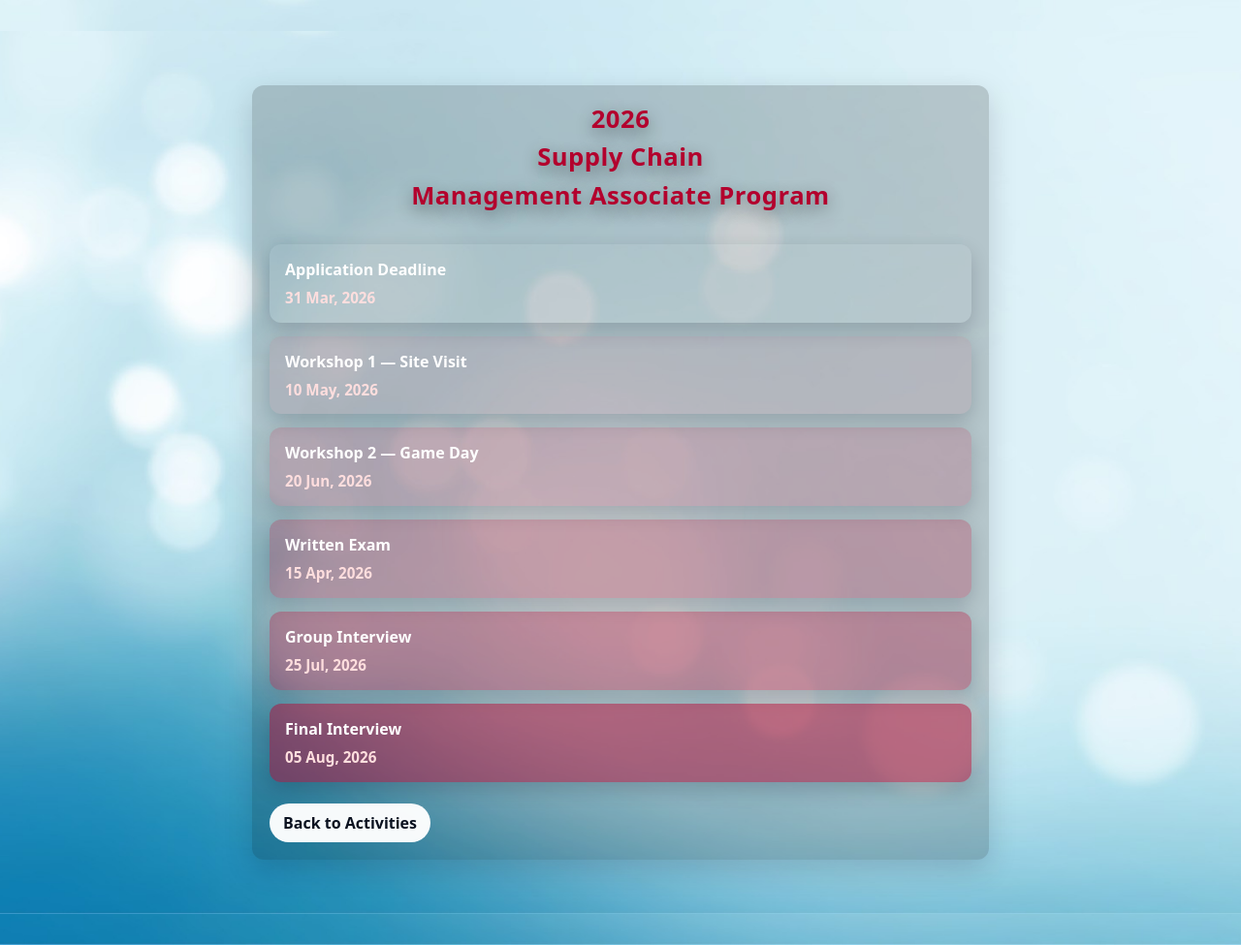
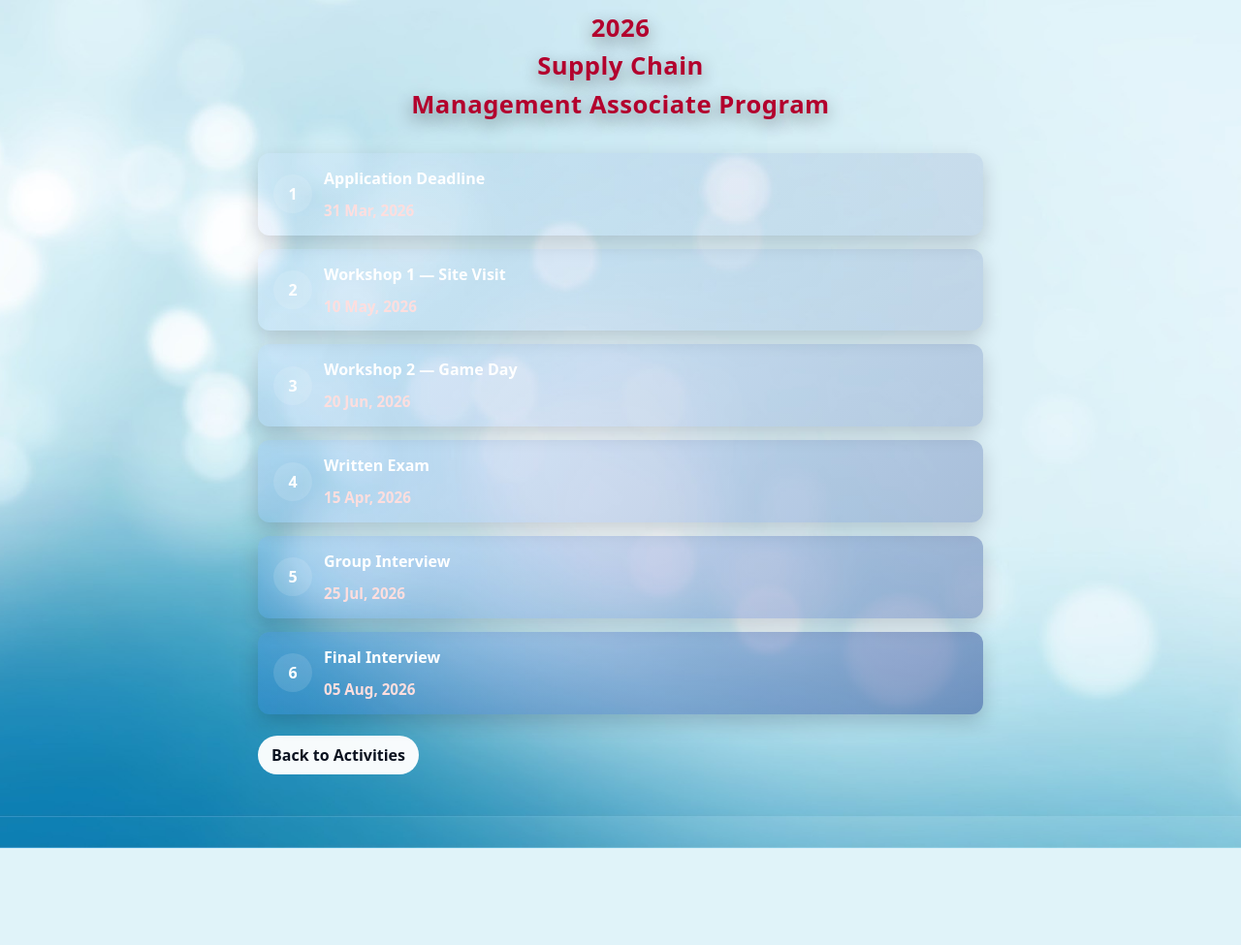
Before and after one commit to BB-wq787/Recruitment, a Flask app: page /apply in a window 1280 px wide. Shown: the whole page at 97% size. After the commit the page ends 875 px from the top, so only its background shows below. Run offline with Flask 3, Linux system fonts and the light colour scheme; a user stored in the database is signed in.

Commit message:
update sp

```diff
--- a/App.py
+++ b/App.py
@@ -85,6 +85,25 @@ def register():
 
     conn = get_db_connection()
     cur = conn.cursor()
+    # Prevent duplicate user name or email
+    cur.execute(
+        "SELECT name, email FROM users WHERE name = ? OR email = ?",
+        (name, email),
+    )
+    existing = cur.fetchone()
+    if existing:
+        # check which field conflicts
+        existing_name = existing["name"] if "name" in existing.keys() else None
+        existing_email = existing["email"] if "email" in existing.keys() else None
+        if existing_name == name:
+            flash("This user name is already taken. Please choose a different name.", "danger")
+        elif existing_email == email:
+            flash("This email is already registered. Please sign in or use another email.", "danger")
+        else:
+            flash("Account already exists. Please sign in.", "danger")
+        conn.close()
+        return redirect(url_for("index"))
+
     try:
         cur.execute(
             """
@@ -96,11 +115,13 @@ def register():
         conn.commit()
         flash("Account created. You can now sign in using your name or email.", "success")
     except sqlite3.IntegrityError:
+        # Fallback: unique constraint violated (email), inform user
         flash("This email is already registered. Please sign in or use another email.", "danger")
     finally:
         conn.close()
 
-    return redirect(url_for("index") + "#login")
+    # Redirect back to index but skip the splash on redirect (only show splash on initial open)
+    return redirect(url_for("index") + "?no_splash=1#login")
 
 
 @app.route("/login", methods=["POST"])
@@ -248,7 +269,8 @@ def reset_password():
     else:
         flash("Account not found. Please check the name or email.", "danger")
 
-    return redirect(url_for("index"))
+    # After resetting password, go back to index but skip the splash
+    return redirect(url_for("index") + "?no_splash=1")
 
 
 if __name__ == "__main__":
--- a/templates/apply.html
+++ b/templates/apply.html
@@ -14,16 +14,18 @@
             background-attachment: scroll;
             background-repeat: no-repeat;
             min-height: 100vh;
-            padding: 2rem 0;
+            /* remove top padding so page content sits at very top */
+            padding: 0 0 2rem;
             color: #fff;
         }
         .shell {
             max-width: 760px;
             margin: 0 auto;
-            padding: 18px;
-            background: rgba(0,0,0,0.18);
-            border-radius: 12px;
-            box-shadow: 0 10px 30px rgba(2,6,23,0.16);
+            /* remove gray translucent wrapper so each timeline card is standalone */
+            padding: 12px 6px;
+            background: transparent;
+            border-radius: 0;
+            box-shadow: none;
         }
         .page-title {
             text-align: center;
@@ -39,7 +41,7 @@
 
         /* Sequential vertical cards (no center axis/dots) */
         .timeline {
-            margin-top: 12px;
+            margin-top: 0;
             position: relative;
             padding: 6px 0;
             display: flex;
@@ -53,7 +55,10 @@
             width: 100%;
             padding: 14px 16px;
             border-radius: 12px;
-            background: rgba(59,130,246,0.12); /* default light */
+            /* use horizontal layout: number + body */
+            display: flex;
+            align-items: center;
+            gap: 12px;
             color: #ffffff;
             box-shadow: 0 8px 20px rgba(2,6,23,0.18);
             position: relative;
@@ -61,14 +66,28 @@
             transform: translateY(12px);
             transition: opacity 420ms ease, transform 420ms ease;
         }
+        .timeline-number {
+            width: 40px;
+            height: 40px;
+            min-width:40px;
+            border-radius: 50%;
+            background: rgba(255,255,255,0.12);
+            color: #ffffff;
+            display:flex;
+            align-items:center;
+            justify-content:center;
+            font-weight:800;
+            font-size:1rem;
+        }
+        .timeline-body { display:flex; flex-direction:column; gap:4px; }
         /* color steps to represent progress (lighter -> darker) */
-        /* color steps: from light gray -> DKSH red (#b3002d) to indicate progress */
-        .timeline-item:nth-child(1) .timeline-content { background: rgba(230,230,230,0.06); }
-        .timeline-item:nth-child(2) .timeline-content { background: rgba(179,0,45,0.08); }
-        .timeline-item:nth-child(3) .timeline-content { background: rgba(179,0,45,0.16); }
-        .timeline-item:nth-child(4) .timeline-content { background: rgba(179,0,45,0.24); }
-        .timeline-item:nth-child(5) .timeline-content { background: rgba(179,0,45,0.32); }
-        .timeline-item:nth-child(6) .timeline-content { background: rgba(179,0,45,0.48); }
+        /* blue gradient steps to indicate progress (lighter -> deeper blue) */
+        .timeline-item:nth-child(1) .timeline-content { background: linear-gradient(135deg, rgba(200,220,255,0.18), rgba(30,58,138,0.12)); }
+        .timeline-item:nth-child(2) .timeline-content { background: linear-gradient(135deg, rgba(180,210,255,0.18), rgba(30,58,138,0.16)); }
+        .timeline-item:nth-child(3) .timeline-content { background: linear-gradient(135deg, rgba(150,190,255,0.18), rgba(30,58,138,0.22)); }
+        .timeline-item:nth-child(4) .timeline-content { background: linear-gradient(135deg, rgba(120,170,255,0.18), rgba(30,58,138,0.28)); }
+        .timeline-item:nth-child(5) .timeline-content { background: linear-gradient(135deg, rgba(90,150,255,0.18), rgba(30,58,138,0.36)); }
+        .timeline-item:nth-child(6) .timeline-content { background: linear-gradient(135deg, rgba(60,130,255,0.18), rgba(30,58,138,0.48)); }
         .timeline-activity { font-weight:800; color:#fff; margin-bottom:6px; }
         .timeline-date { font-weight:700; color:#ffdede; font-size:0.95rem; }
         .timeline-content.visible { opacity:1; transform:translateY(0); }
@@ -97,7 +116,7 @@
     </style>
 </head>
 <body>
-    <div class="container py-4">
+    <div class="container">
         <div class="shell">
             <div class="page-title" aria-hidden="false">
                 <span class="line">2026</span>
@@ -108,38 +127,56 @@
             <div class="timeline" role="list">
             <div class="timeline-item" role="listitem">
                 <div class="timeline-content">
+                    <div class="timeline-number">1</div>
+                    <div class="timeline-body">
                         <div class="timeline-activity">Application Deadline</div>
                         <div class="timeline-date">31 Mar, 2026</div>
                     </div>
                 </div>
+            </div>
             <div class="timeline-item" role="listitem">
                 <div class="timeline-content">
+                    <div class="timeline-number">2</div>
+                    <div class="timeline-body">
                         <div class="timeline-activity">Workshop 1 — Site Visit</div>
                         <div class="timeline-date">10 May, 2026</div>
                     </div>
                 </div>
+            </div>
             <div class="timeline-item" role="listitem">
                 <div class="timeline-content">
+                    <div class="timeline-number">3</div>
+                    <div class="timeline-body">
                         <div class="timeline-activity">Workshop 2 — Game Day</div>
                         <div class="timeline-date">20 Jun, 2026</div>
                     </div>
                 </div>
+            </div>
             <div class="timeline-item" role="listitem">
                 <div class="timeline-content">
+                    <div class="timeline-number">4</div>
+                    <div class="timeline-body">
                         <div class="timeline-activity">Written Exam</div>
                         <div class="timeline-date">15 Apr, 2026</div>
                     </div>
                 </div>
+            </div>
             <div class="timeline-item" role="listitem">
                 <div class="timeline-content">
+                    <div class="timeline-number">5</div>
+                    <div class="timeline-body">
                         <div class="timeline-activity">Group Interview</div>
                         <div class="timeline-date">25 Jul, 2026</div>
                     </div>
                 </div>
+            </div>
             <div class="timeline-item" role="listitem">
                 <div class="timeline-content">
+                    <div class="timeline-number">6</div>
+                    <div class="timeline-body">
                         <div class="timeline-activity">Final Interview</div>
                         <div class="timeline-date">05 Aug, 2026</div>
+                    </div>
                 </div>
             </div>
             </div>
```
Also changed, not shown: templates/estamp.html (+57 -5 lines), templates/index.html (+2 -6 lines), templates/welcome.html (+4 -4 lines), users.db, 1 other file. Lines whose indentation alone changed are shown as unchanged.
